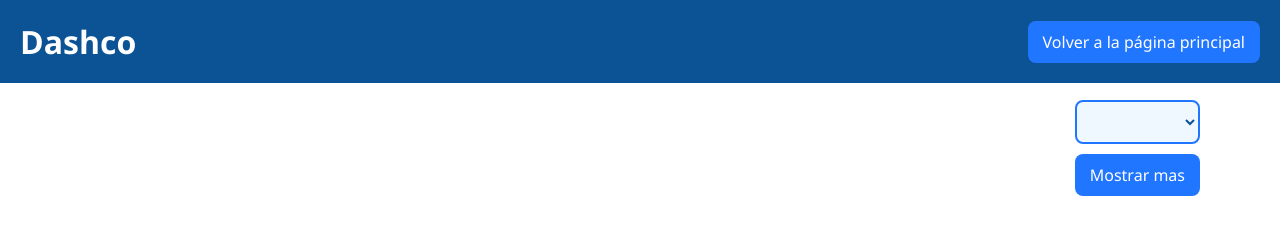
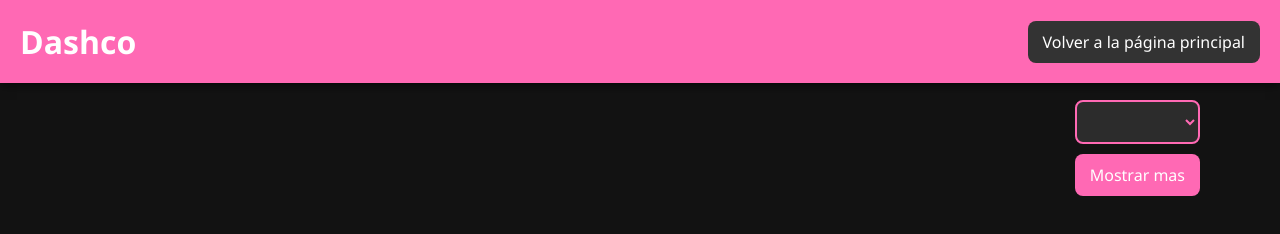
Before and after one commit to MarcusRambal/DashCo, a website: page src/bars.html in a window 1280 px wide. Drawn offline with nearby package versions, Linux system fonts and the light colour scheme; no server answers.

Commit message:
Update bars.css
final ver

```diff
--- a/src/bars.css
+++ b/src/bars.css
@@ -5,13 +5,19 @@
   font-family: 'Segoe UI', Tahoma, Geneva, Verdana, sans-serif;
 }
 
+body {
+  background-color: #121212;
+  color: #fff;
+}
+
 .header {
-    background-color: #0b5394;
+  background-color: #ff69b4;
   color: #fff;
   padding: 20px;
   display: flex;
   justify-content: space-between;
   align-items: center;
+  box-shadow: 0 2px 10px rgba(0, 0, 0, 0.6);
 }
 
 .header h1 {
@@ -20,7 +26,7 @@
 
 .header a {
   color: #fff;
-    background-color: #2176ff;
+  background-color: #333333;
   text-decoration: none;
   padding: 10px 15px;
   border-radius: 8px;
@@ -28,7 +34,7 @@
 }
 
 .header a:hover {
-    background-color: #1854c0;
+  background-color: #555555;
 }
 
 #barControls {
@@ -44,22 +50,22 @@
 #barYearSelector {
   padding: 8px 12px;
   font-size: 1rem;
-    border: 2px solid #2176ff;
+  border: 2px solid #ff69b4;
   border-radius: 8px;
-    background-color: #f0f8ff;
-    color: #0b5394;
+  background-color: #2c2c2c;
+  color: #ff69b4;
   transition: all 0.3s ease;
 }
 
 #barYearSelector:hover {
-    background-color: #e6f0ff;
-    border-color: #1854c0;
+  background-color: #444444;
+  border-color: #ff6347;
 }
 
 #showMore {
   padding: 10px 15px;
   font-size: 1rem;
-    background-color: #2176ff;
+  background-color: #ff69b4;
   color: white;
   border: none;
   border-radius: 8px;
@@ -68,5 +74,5 @@
 }
 
 #showMore:hover {
-    background-color: #1854c0;
+  background-color: #ff6347;
 }
```
Lines whose indentation alone changed are shown as unchanged.
